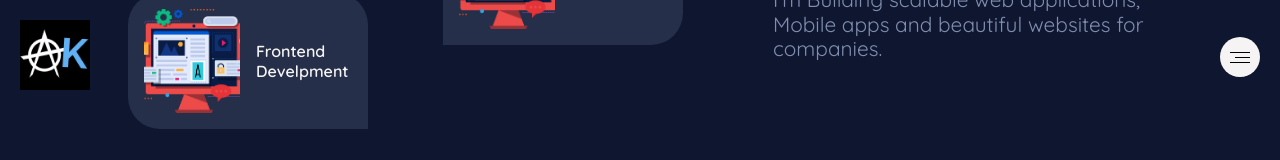
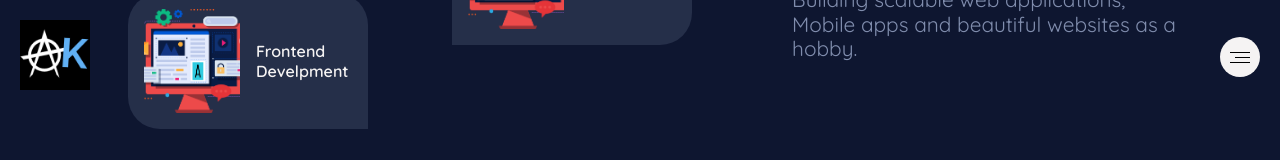
Before and after one commit to AndrewKaranja/karanja-andrew-portfolio, a React (Create React App) app: page / in a window 1280 px wide. Both pictures are taken after a click on the item "Mobile". Shown: the part 956-1116 px from the top of the page. Built offline with nearby package versions, Linux system fonts and the light colour scheme; no server answers.

Commit message:
updated page content

```diff
--- a/src/components/Work.jsx
+++ b/src/components/Work.jsx
@@ -69,7 +69,7 @@ export default class Work extends Component {
                   />
                 </svg>
               </div>
-              <div className="text-wrapper">Mobile design</div>
+              <div className="text-wrapper">Mobile Development</div>
             </div>
             <div className="work-item-wrapper">
               <div className="icon-wrapper">
@@ -93,13 +93,13 @@ export default class Work extends Component {
             <h3 className="hero-hello">What I do</h3>
           </div>
           <h2 className="slogan" data-aos="fade-up">
-            Better Design,
-            <br /> Better experiences
+            Inventive,
+            <br /> Computer Scientist
           </h2>
 
           <p className="about-work" data-aos="fade-up">
-            I'm Building scalable web applications, Mobile apps and beautiful
-            websites for companies.
+            Building scalable web applications, Mobile apps and beautiful
+            websites as a hobby.
           </p>
         </div>
       </div>
```
